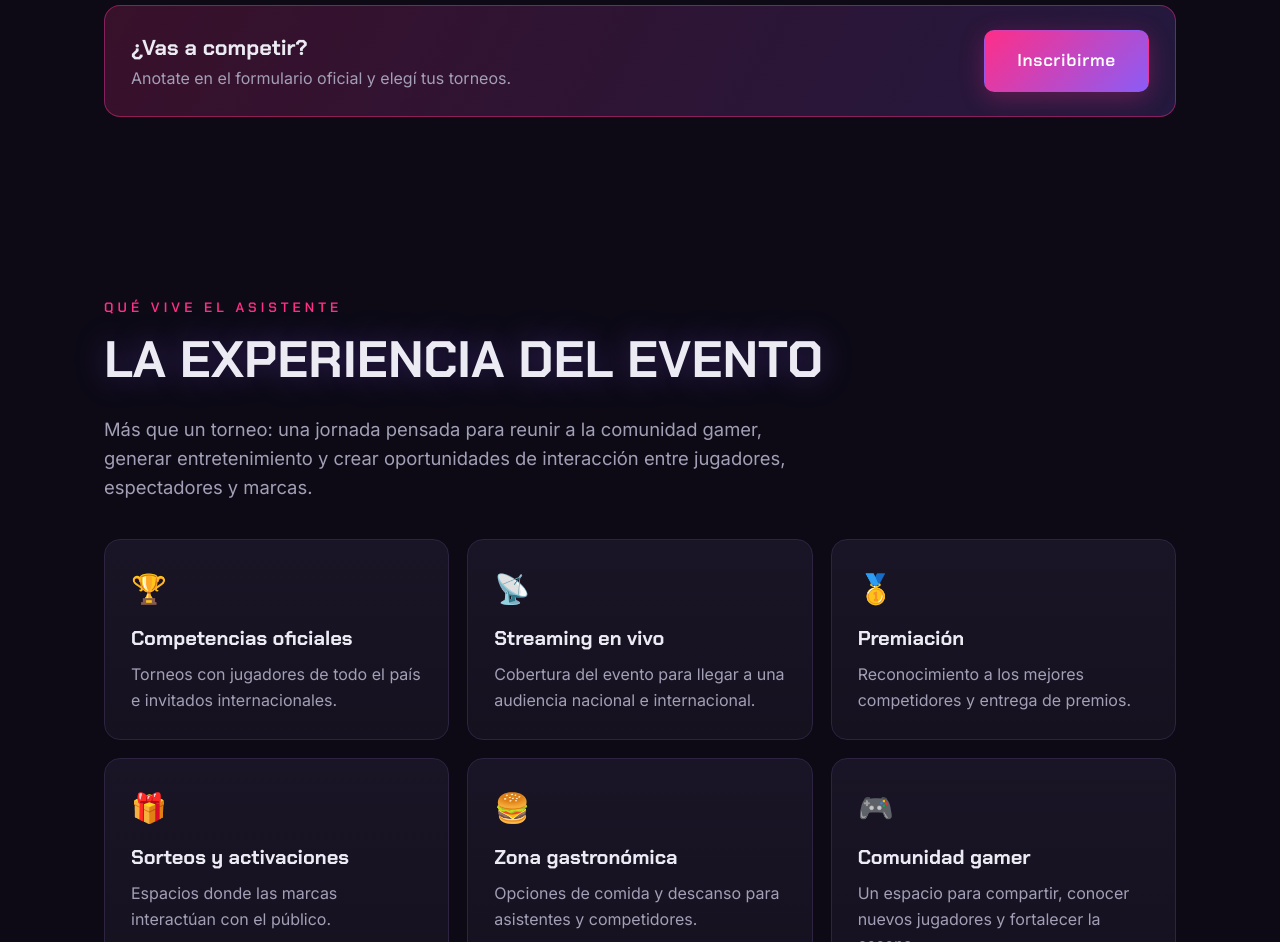
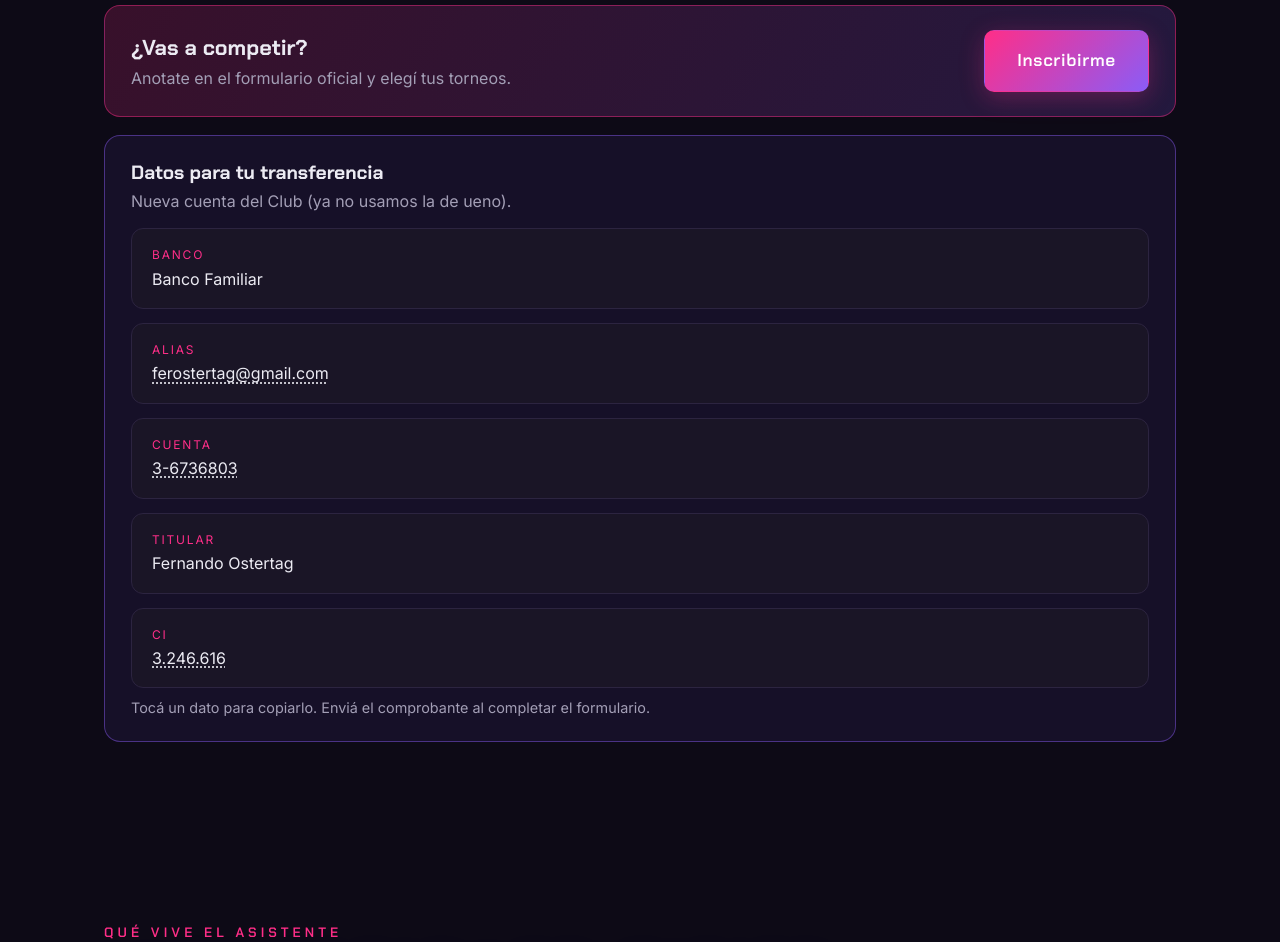
Before and after one commit to Josuever327/center-stage-landing, a website built with Vite: page index.html in a window 1280 px wide. Shown: the part 2620-3562 px from the top of the page. Built offline with nearby package versions, Linux system fonts and the light colour scheme; files whose address does not match are found by name.

Commit message:
Nueva cuenta para inscripciones: Banco Familiar
Co-Authored-By: Claude Opus 5.5 <noreply@anthropic.com>

```diff
--- a/index.html
+++ b/index.html
@@ -115,6 +115,21 @@
           <span>Anotate en el formulario oficial y elegí tus torneos.</span>
         </div>
         <a class="btn btn-lg" data-inscripcion>Inscribirme</a>
+      </div>
+
+      <div class="pago" id="pago">
+        <div class="pago-head">
+          <b>Datos para tu transferencia</b>
+          <span>Nueva cuenta del Club (ya no usamos la de ueno).</span>
+        </div>
+        <ul class="facts">
+          <li><span>Banco</span>Banco Familiar</li>
+          <li><span>Alias</span><button class="copiar" data-copiar="ferostertag@gmail.com">ferostertag@gmail.com</button></li>
+          <li><span>Cuenta</span><button class="copiar" data-copiar="3-6736803">3-6736803</button></li>
+          <li><span>Titular</span>Fernando Ostertag</li>
+          <li><span>CI</span><button class="copiar" data-copiar="3246616">3.246.616</button></li>
+        </ul>
+        <p class="muted">Tocá un dato para copiarlo. Enviá el comprobante al completar el formulario.</p>
       </div>
     </section>
 
--- a/src/main.js
+++ b/src/main.js
@@ -90,3 +90,12 @@ document.querySelectorAll('.section > *').forEach((el) => {
   el.classList.add('reveal');
   io.observe(el);
 });
+
+// Datos de transferencia: tocar para copiar
+document.querySelectorAll('[data-copiar]').forEach((b) => {
+  b.addEventListener('click', async () => {
+    try { await navigator.clipboard.writeText(b.dataset.copiar); } catch { return; }
+    b.classList.add('ok');
+    setTimeout(() => b.classList.remove('ok'), 1500);
+  });
+});
--- a/src/style.css
+++ b/src/style.css
@@ -418,3 +418,13 @@ h3 { font-family: var(--display); font-size: 1.25rem; margin-bottom: 8px; }
     linear-gradient(160deg, #1b1240, #0a0718);
 }
 .game.logo.ml img { padding: 4% 4% 30%; transform: scale(1.08); filter: drop-shadow(0 0 14px rgba(255, 140, 20, .6)); }
+
+/* Datos de transferencia */
+.pago { margin-top: 18px; padding: 22px 26px; border-radius: var(--radius); border: 1px solid rgba(139, 92, 246, .45); background: rgba(139, 92, 246, .08); }
+.pago-head b { display: block; font-family: var(--display); font-size: 1.2rem; }
+.pago-head span { color: var(--muted); }
+.pago .facts { margin: 14px 0 8px; }
+.pago .muted { font-size: .9rem; margin: 0; }
+.copiar { font: inherit; color: inherit; background: none; border: 0; padding: 0; cursor: pointer; text-decoration: underline dotted; text-underline-offset: 3px; overflow-wrap: anywhere; text-align: left; }
+.copiar.ok::after { content: ' ✓ copiado'; color: #25d366; font-size: .85em; }
+@media (max-width: 640px) { .pago { padding: 18px; } }
```
